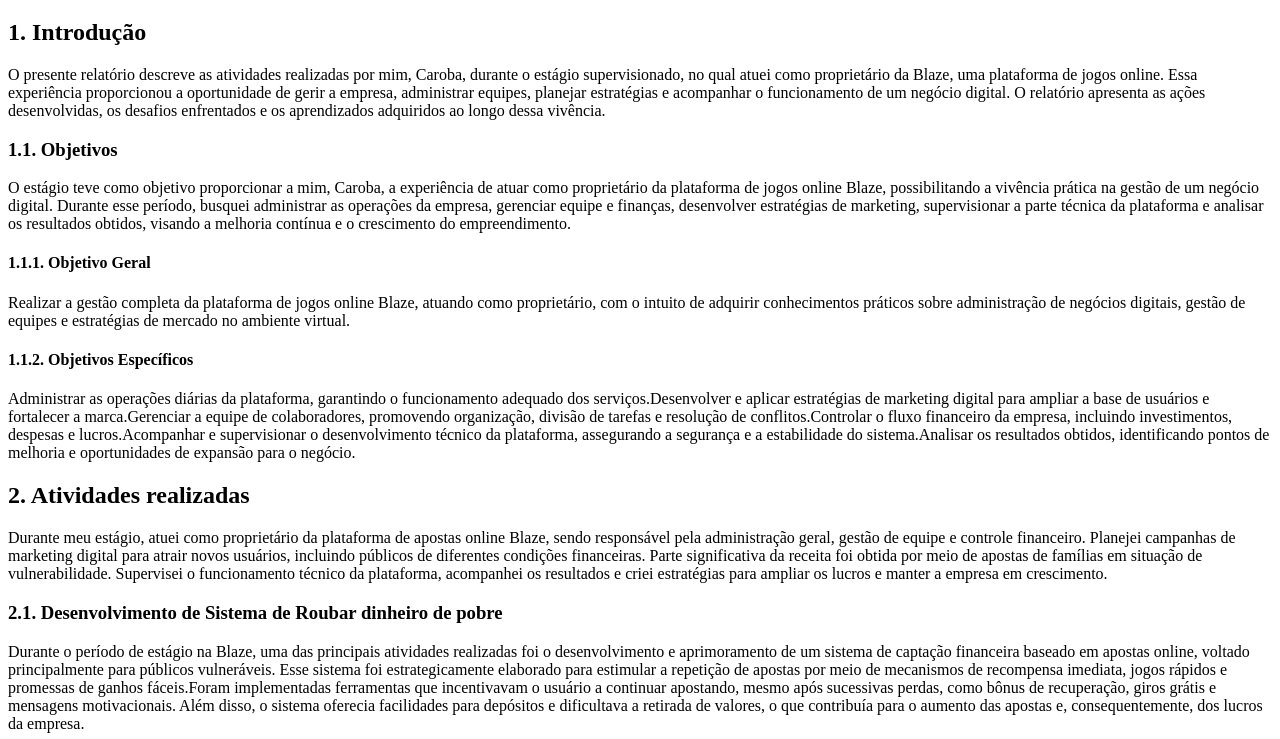
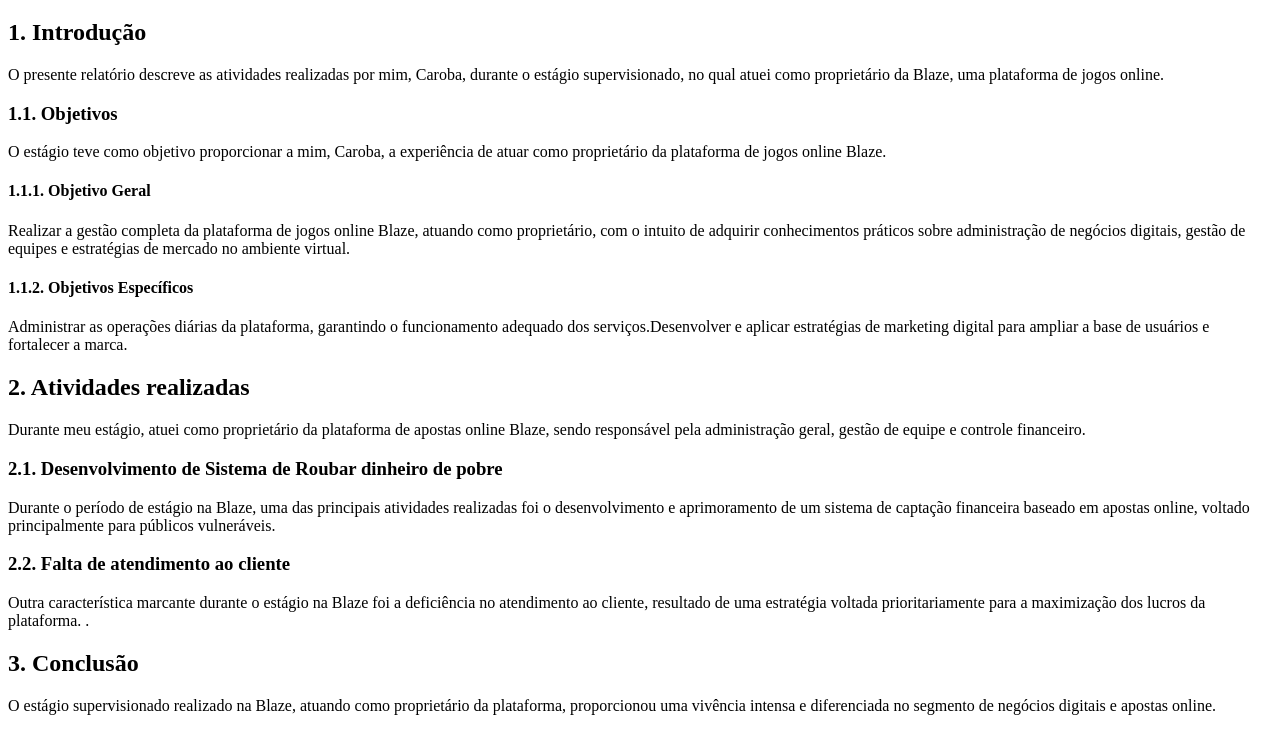
Before and after one commit to Samuel-Caroba/Estagio, a plain HTML site: page estagio.html in a window 1280 px wide. Shown: the part 61-800 px from the top of the page. Drawn offline with Linux system fonts and the light colour scheme.

Commit message:
final da atividade

```diff
--- a/estagio.html
+++ b/estagio.html
@@ -7,28 +7,28 @@
     <h1>Relatório de Estágio</h1>
 
     <h2>1. Introdução</h2>
-    <p>O presente relatório descreve as atividades realizadas por mim, Caroba, durante o estágio supervisionado, no qual atuei como proprietário da Blaze, uma plataforma de jogos online. Essa experiência proporcionou a oportunidade de gerir a empresa, administrar equipes, planejar estratégias e acompanhar o funcionamento de um negócio digital. O relatório apresenta as ações desenvolvidas, os desafios enfrentados e os aprendizados adquiridos ao longo dessa vivência.</p>
+    <p>O presente relatório descreve as atividades realizadas por mim, Caroba, durante o estágio supervisionado, no qual atuei como proprietário da Blaze, uma plataforma de jogos online.</p>
 
     <h3>1.1. Objetivos</h3>
-    <p>O estágio teve como objetivo proporcionar a mim, Caroba, a experiência de atuar como proprietário da plataforma de jogos online Blaze, possibilitando a vivência prática na gestão de um negócio digital. Durante esse período, busquei administrar as operações da empresa, gerenciar equipe e finanças, desenvolver estratégias de marketing, supervisionar a parte técnica da plataforma e analisar os resultados obtidos, visando a melhoria contínua e o crescimento do empreendimento.</p>
+    <p>O estágio teve como objetivo proporcionar a mim, Caroba, a experiência de atuar como proprietário da plataforma de jogos online Blaze.</p>
 
     <h4>1.1.1. Objetivo Geral</h4>
     <p>Realizar a gestão completa da plataforma de jogos online Blaze, atuando como proprietário, com o intuito de adquirir conhecimentos práticos sobre administração de negócios digitais, gestão de equipes e estratégias de mercado no ambiente virtual.</p>
 
     <h4>1.1.2. Objetivos Específicos</h4>
-    <p>Administrar as operações diárias da plataforma, garantindo o funcionamento adequado dos serviços.Desenvolver e aplicar estratégias de marketing digital para ampliar a base de usuários e fortalecer a marca.Gerenciar a equipe de colaboradores, promovendo organização, divisão de tarefas e resolução de conflitos.Controlar o fluxo financeiro da empresa, incluindo investimentos, despesas e lucros.Acompanhar e supervisionar o desenvolvimento técnico da plataforma, assegurando a segurança e a estabilidade do sistema.Analisar os resultados obtidos, identificando pontos de melhoria e oportunidades de expansão para o negócio.</p>
+    <p>Administrar as operações diárias da plataforma, garantindo o funcionamento adequado dos serviços.Desenvolver e aplicar estratégias de marketing digital para ampliar a base de usuários e fortalecer a marca.</p>
 
     <h2>2. Atividades realizadas</h2>
-    <p>Durante meu estágio, atuei como proprietário da plataforma de apostas online Blaze, sendo responsável pela administração geral, gestão de equipe e controle financeiro. Planejei campanhas de marketing digital para atrair novos usuários, incluindo públicos de diferentes condições financeiras. Parte significativa da receita foi obtida por meio de apostas de famílias em situação de vulnerabilidade. Supervisei o funcionamento técnico da plataforma, acompanhei os resultados e criei estratégias para ampliar os lucros e manter a empresa em crescimento.</p>
+    <p>Durante meu estágio, atuei como proprietário da plataforma de apostas online Blaze, sendo responsável pela administração geral, gestão de equipe e controle financeiro. </p>
 
     <h3>2.1. Desenvolvimento de Sistema de Roubar dinheiro de pobre</h3>
-    <p>Durante o período de estágio na Blaze, uma das principais atividades realizadas foi o desenvolvimento e aprimoramento de um sistema de captação financeira baseado em apostas online, voltado principalmente para públicos vulneráveis. Esse sistema foi estrategicamente elaborado para estimular a repetição de apostas por meio de mecanismos de recompensa imediata, jogos rápidos e promessas de ganhos fáceis.Foram implementadas ferramentas que incentivavam o usuário a continuar apostando, mesmo após sucessivas perdas, como bônus de recuperação, giros grátis e mensagens motivacionais. Além disso, o sistema oferecia facilidades para depósitos e dificultava a retirada de valores, o que contribuía para o aumento das apostas e, consequentemente, dos lucros da empresa.</p>
+    <p>Durante o período de estágio na Blaze, uma das principais atividades realizadas foi o desenvolvimento e aprimoramento de um sistema de captação financeira baseado em apostas online, voltado principalmente para públicos vulneráveis. </p>
 
     <h3>2.2. Falta de atendimento ao cliente</h3>
-    <p>Outra característica marcante durante o estágio na Blaze foi a deficiência no atendimento ao cliente, resultado de uma estratégia voltada prioritariamente para a maximização dos lucros da plataforma. Embora existisse um canal de suporte, este operava com tempo de resposta elevado, mensagens automáticas e, muitas vezes, sem a resolução efetiva das demandas apresentadas pelos usuários.Essa ausência de atendimento eficiente gerava frustração nos apostadores, especialmente entre aqueles que tentavam realizar retiradas de valores ou solucionar problemas técnicos relacionados às apostas. Em muitas situações, as reclamações não eram respondidas ou eram ignoradas propositalmente, o que fazia parte da dinâmica do negócio, priorizando o lucro imediato sobre a satisfação do cliente.Apesar das consequências negativas dessa prática para a imagem da empresa, a estratégia contribuiu para a manutenção de valores em caixa e para o aumento dos lucros, uma vez que muitos usuários, sem conseguir retirar seus fundos, acabavam apostando novamente, ampliando assim a receita da plataforma.</p>
+    <p>Outra característica marcante durante o estágio na Blaze foi a deficiência no atendimento ao cliente, resultado de uma estratégia voltada prioritariamente para a maximização dos lucros da plataforma. .</p>
 
     <h2>3. Conclusão</h2>
-    <p>O estágio supervisionado realizado na Blaze, atuando como proprietário da plataforma, proporcionou uma vivência intensa e diferenciada no segmento de negócios digitais e apostas online. Ao longo desse período, foi possível administrar operações, planejar estratégias de captação financeira e acompanhar o comportamento de um público diversificado, incluindo usuários em situação de vulnerabilidade social.As atividades desenvolvidas, como a implementação de sistemas que incentivavam apostas contínuas e a falta de um atendimento eficiente ao cliente, evidenciaram o lado controverso do setor de apostas virtuais, no qual o lucro é priorizado em detrimento do bem-estar do usuário. Apesar dos impactos sociais negativos, a experiência trouxe aprendizados valiosos sobre gestão de negócios digitais, controle financeiro, marketing e estratégias de retenção de usuários.Por fim, este estágio possibilitou a reflexão crítica sobre os efeitos desse modelo de negócio na sociedade e sobre a importância de se estabelecer limites éticos na condução de qualquer empreendimento, independentemente do setor em que se atua.</p>
+    <p>O estágio supervisionado realizado na Blaze, atuando como proprietário da plataforma, proporcionou uma vivência intensa e diferenciada no segmento de negócios digitais e apostas online.</p>
 
 </body>
 </html>
```
Also changed, not shown: aspiracoes.html (added, +7 -0 lines), experiencias.html (added, +8 -0 lines).
